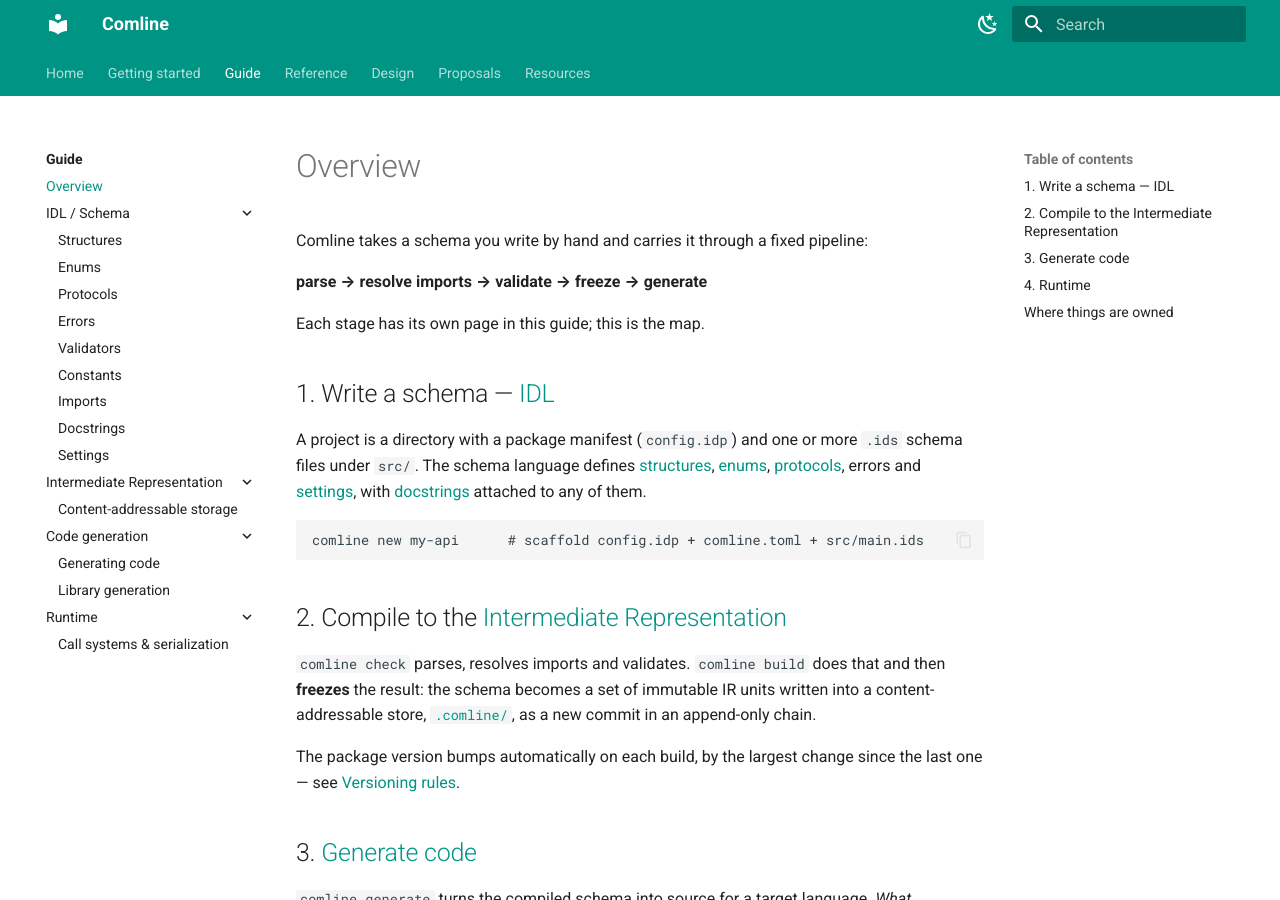
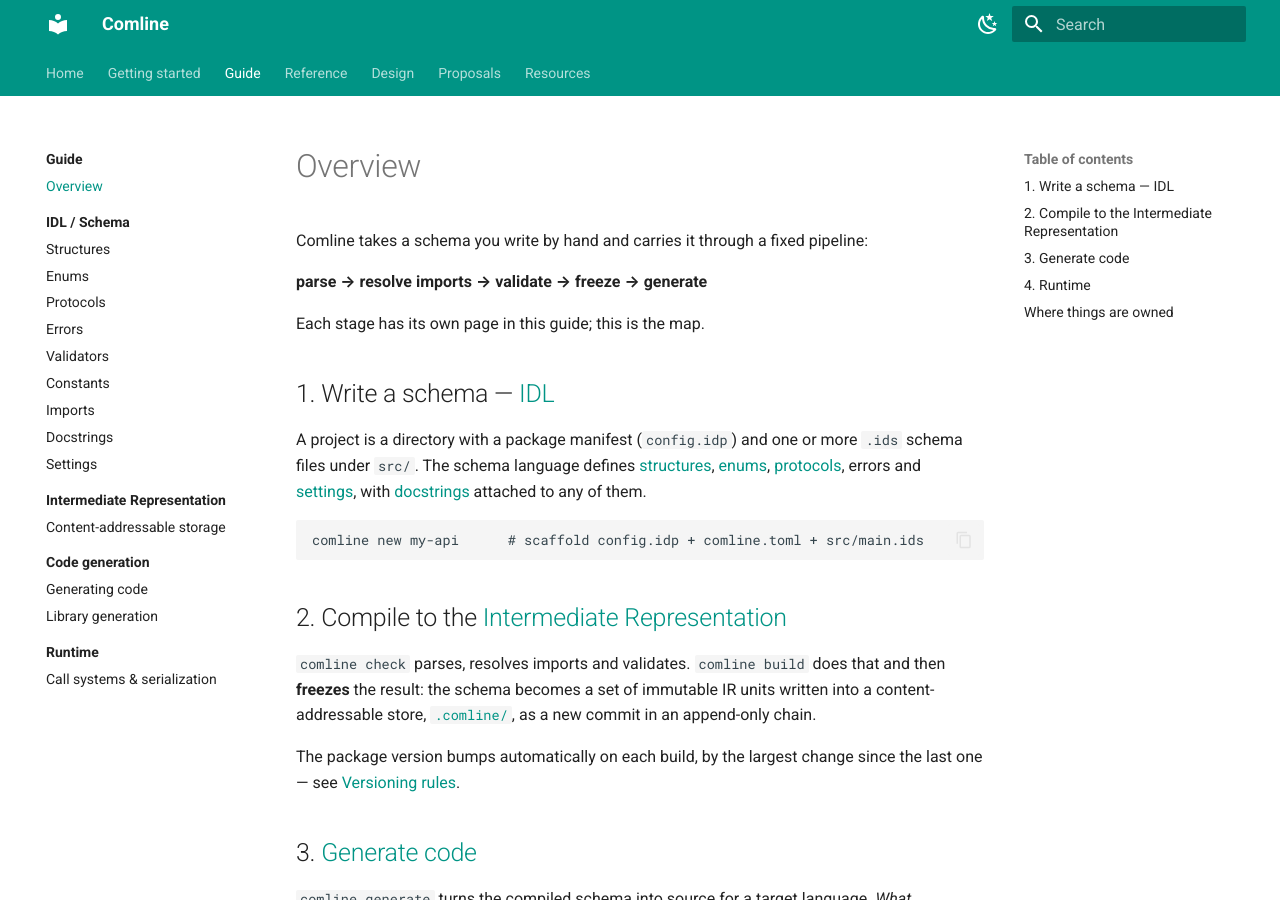
Before and after one commit to ComlineProject/docs, an MkDocs documentation site: the page built from docs/docs/guide/overview.md, in a window 1280 px wide and 900 px high. Built offline with MkDocs 1.6.1 and Material for MkDocs 9.7.7, drawn with Linux system fonts in a browser that asks for light colours; the version menu is left out.

Commit message:
Revert "docs: nested nav tree — drop navigation.sections, add navigation.expand"
This reverts commit fbf22ef0cfa3d8c62a5203aa4bb9ebd4e2478f40.

```diff
--- a/docs/mkdocs.yml
+++ b/docs/mkdocs.yml
@@ -52,12 +52,10 @@
   name: material
   features:
     - navigation.tabs
+    - navigation.sections
     # A section whose first nav entry is a bare `index.md` becomes a clickable
-    # link itself (no dead header with the title repeated as a child below).
+    # link itself, instead of a dead header with the same title repeated below.
     - navigation.indexes
-    # ...and every section is expanded, so the whole tree is visible at once
-    # while still reading as a nested tree (not the flat `navigation.sections`).
-    - navigation.expand
     - navigation.top
     - search.suggest
     - search.highlight
```
